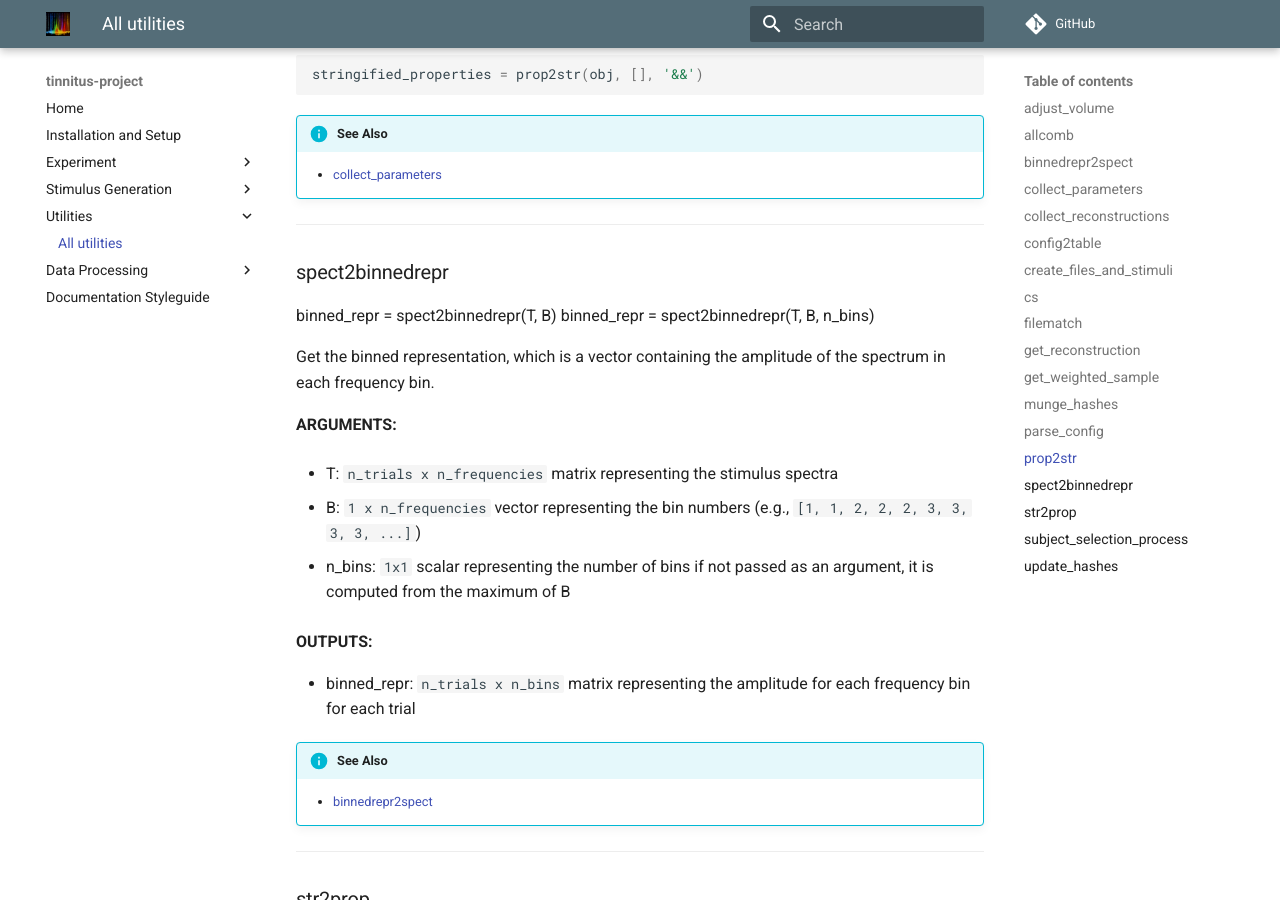
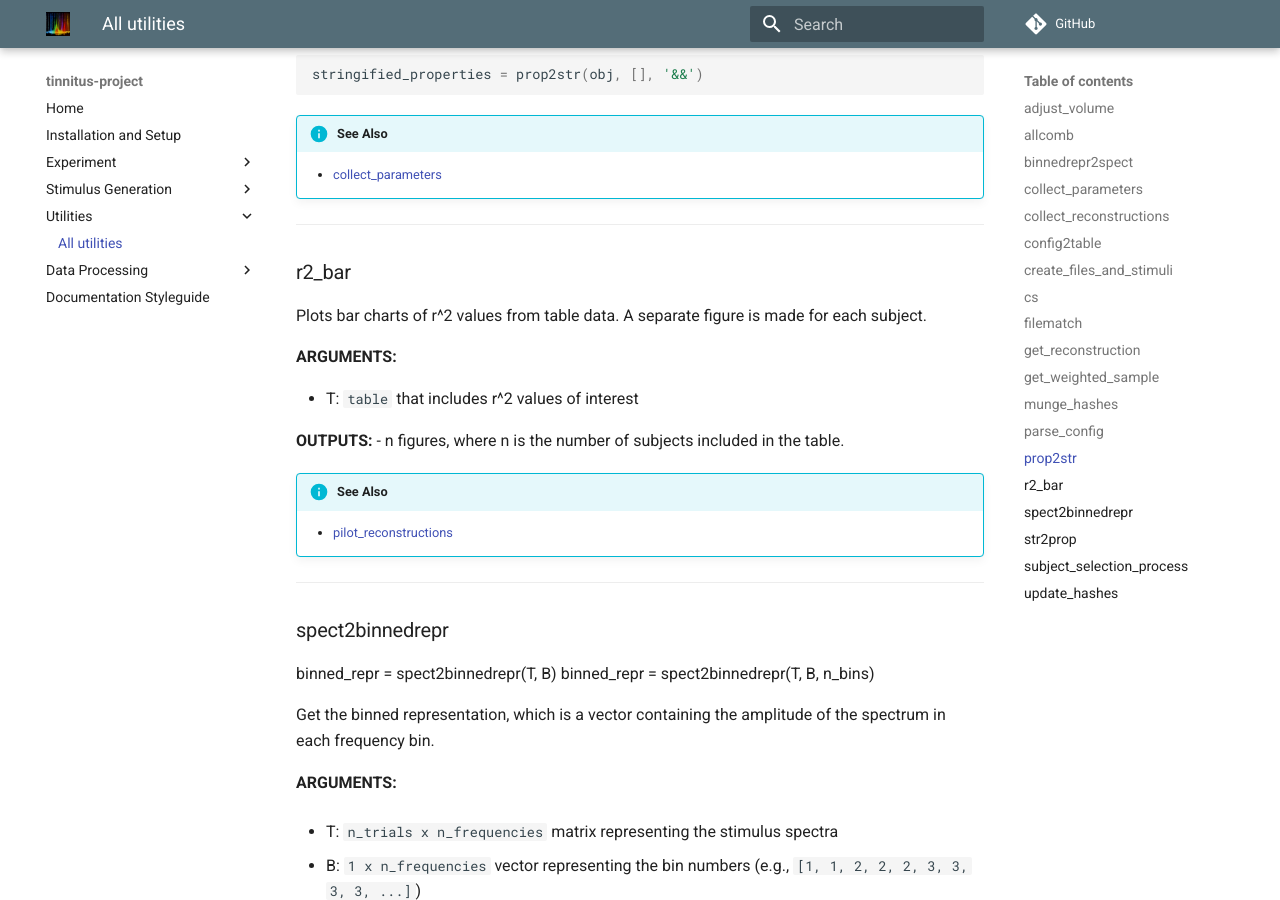
Before and after one commit to The-Lammert-Lab/tinnitus-reconstruction, an MkDocs documentation site: the page built from docs/utils.md, in a window 1280 px wide and 900 px high, scrolled down 8847 px. Built offline with MkDocs 1.6.1 and Material for MkDocs 9.7.7, drawn with Linux system fonts in a browser that asks for light colours; comment, search, counter and statistics services are not loaded.

Commit message:
Nb weighted sg test (#126)
* Add weighted stimgen

* Create r2 viz function

* Fix typo

* Variable touchup

* Bold doc header

* Only viz if comparing trial fractions

```diff
--- a/docs/utils.md
+++ b/docs/utils.md
@@ -318,7 +318,7 @@ Write the stimuli into the stimuli file.
 where `n` is the number of trials/samples
 and `m` is the dimensionality of the stimuli/spectrum/bins
 
-**OUTPUTS:*
+**OUTPUTS:**
 - x: compressed sensing reconstruction of the signal.
 
 
@@ -524,6 +524,30 @@ stringified_properties = prop2str(obj, [], '&&')
 
 -------
 
+### r2_bar
+
+Plots bar charts of r^2 values from table data.
+A separate figure is made for each subject.
+
+**ARGUMENTS:**
+
+- T: `table` that includes r^2 values of interest
+
+**OUTPUTS:**
+- n figures, where n is the number of subjects included
+in the table.
+
+
+
+!!! info "See Also"
+    * [pilot_reconstructions](../scripts/#pilot_reconstructions)
+
+
+
+
+
+-------
+
 ### spect2binnedrepr
 
 binned_repr = spect2binnedrepr(T, B)
```
Also changed, not shown: 3 other files.
